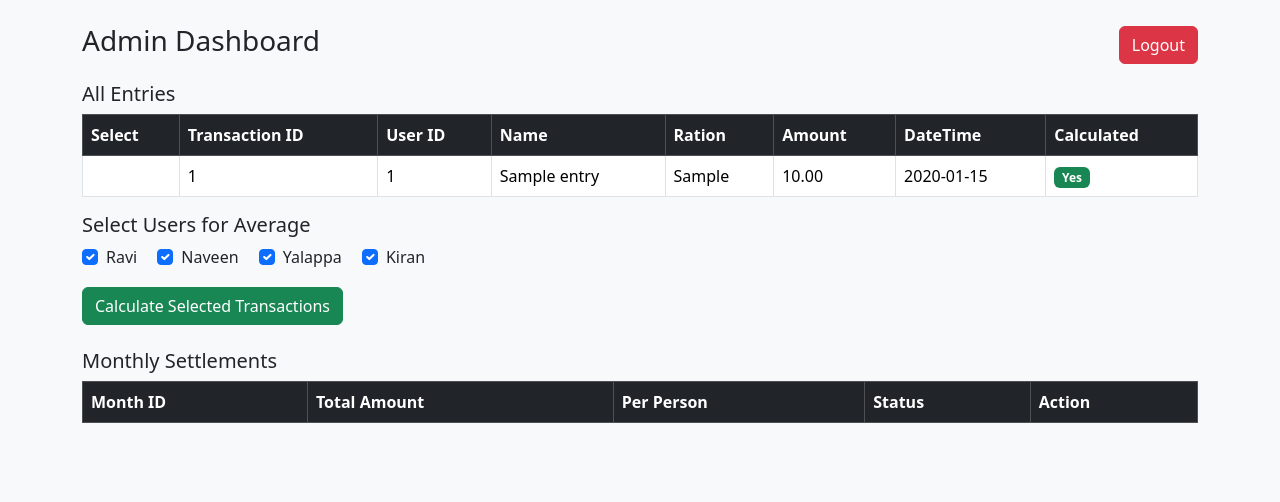
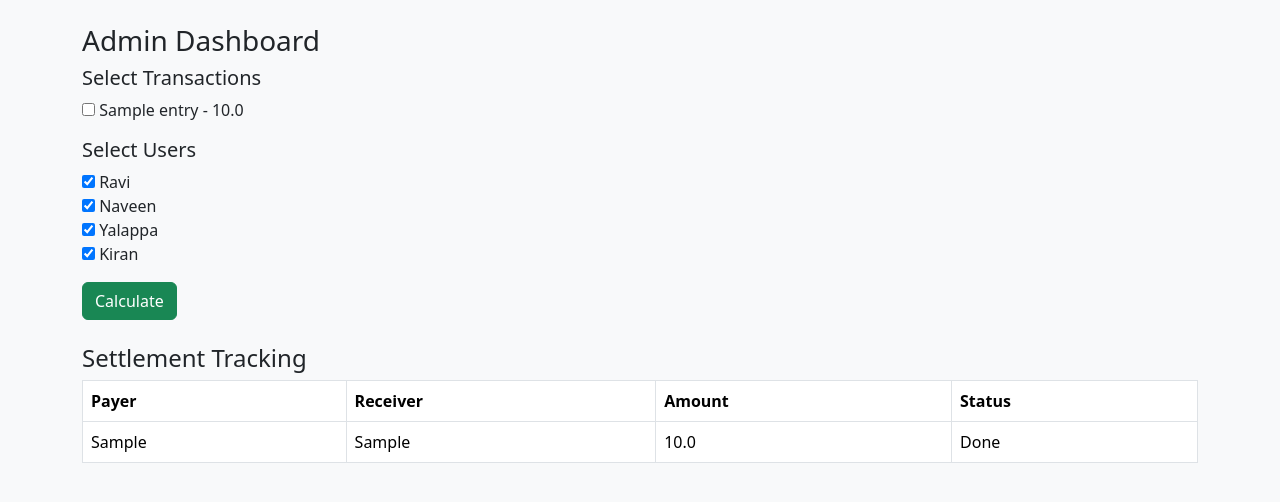
Before and after one commit to Naveentm16/ration-system, a Flask app: page /admin in a window 1280 px wide. Shown: the top 502 px of the page. Run offline with Flask 3, Linux system fonts and the light colour scheme; the visitor is signed in with stand-in values (Sample User, id 1); data comes from the database, SQL or seed files in the repository; tables that the repository leaves empty hold one stand-in row (values such as "Sample post"); lists and menus that the app fills with data are empty.

Commit message:
Update admin.html

```diff
--- a/templates/admin.html
+++ b/templates/admin.html
@@ -1,106 +1,59 @@
 <!DOCTYPE html>
-<html lang="en">
+<html>
 <head>
-    <meta charset="UTF-8">
-    <title>Admin Dashboard</title>
+<title>Admin</title>
 <link href="https://cdn.jsdelivr.net/npm/bootstrap@5.3.2/dist/css/bootstrap.min.css" rel="stylesheet">
 </head>
+
 <body class="bg-light">
 <div class="container mt-4">
-    <div class="d-flex justify-content-between align-items-center mb-3">
+
 <h3>Admin Dashboard</h3>
-        <a href="/admin_logout" class="btn btn-danger">Logout</a>
-    </div>
 
-    <h5>All Entries</h5>
-    <form method="post" action="/calculate_selected_users">
+<form method="POST" action="/calculate">
+
+<h5>Select Transactions</h5>
+{% for e in data %}
+<input type="checkbox" name="tids" value="{{e['transaction_id']}}">
+{{e['name']}} - {{e['amount']}} <br>
+{% endfor %}
+
+<h5 class="mt-3">Select Users</h5>
+{% for u in users %}
+<input type="checkbox" name="users" value="{{u['id']}}" checked>
+{{u['name']}} <br>
+{% endfor %}
+
+<button class="btn btn-success mt-3">Calculate</button>
+
+</form>
+
+<h4 class="mt-4">Settlement Tracking</h4>
+
 <table class="table table-bordered">
-            <thead class="table-dark">
+<tr><th>Payer</th><th>Receiver</th><th>Amount</th><th>Status</th></tr>
+
+{% for d in details %}
 <tr>
-                    <th>Select</th>
-                    <th>Transaction ID</th>
-                    <th>User ID</th>
-                    <th>Name</th>
-                    <th>Ration</th>
-                    <th>Amount</th>
-                    <th>DateTime</th>
-                    <th>Calculated</th>
-                </tr>
-            </thead>
-            <tbody>
-                {% for e in data %}
-                <tr>
+<td>{{d['payer']}}</td>
+<td>{{d['receiver']}}</td>
+<td>{{d['amount']}}</td>
+
 <td>
-                        {% if e['calculated']==0 %}
-                        <input type="checkbox" name="selected_tids" value="{{ e['transaction_id'] }}">
+{% if d['payer_status']==0 %}
+Pending
+{% elif d['receiver_status']==0 %}
+Paid Waiting
+{% else %}
+Done
 {% endif %}
 </td>
-                    <td>{{ e['transaction_id'] }}</td>
-                    <td>{{ e['id'] }}</td>
-                    <td>{{ e['name'] }}</td>
-                    <td>{{ e['ration'] }}</td>
-                    <td>{{ "%.2f"|format(e['amount']) }}</td>
-                    <td>{{ e['datetime'] }}</td>
-                    <td>
-                        {% if e['calculated']==1 %}
-                        <span class="badge bg-success">Yes</span>
-                        {% else %}
-                        <span class="badge bg-warning">No</span>
-                        {% endif %}
-                    </td>
+
 </tr>
 {% endfor %}
-            </tbody>
+
 </table>
 
-        <h5>Select Users for Average</h5>
-        {% for u in users %}
-        <div class="form-check form-check-inline">
-            <input class="form-check-input" type="checkbox" name="selected_users" value="{{ u['id'] }}" checked>
-            <label class="form-check-label">{{ u['name'] }}</label>
-        </div>
-        {% endfor %}
-
-        <div class="mt-3">
-            <button type="submit" class="btn btn-success">Calculate Selected Transactions</button>
-        </div>
-    </form>
-
-    <h5 class="mt-4">Monthly Settlements</h5>
-    <table class="table table-bordered">
-        <thead class="table-dark">
-            <tr>
-                <th>Month ID</th>
-                <th>Total Amount</th>
-                <th>Per Person</th>
-                <th>Status</th>
-                <th>Action</th>
-            </tr>
-        </thead>
-        <tbody>
-            {% for s in settlements %}
-            <tr>
-                <td>{{ s['month'] }}</td>
-                <td>{{ "%.2f"|format(s['total_amount']) }}</td>
-                <td>{{ "%.2f"|format(s['per_person']) }}</td>
-                <td>
-                    {% if s['is_settled']==1 %}
-                    <span class="badge bg-success">Settled</span>
-                    {% else %}
-                    <span class="badge bg-warning">Pending</span>
-                    {% endif %}
-                </td>
-                <td>
-                    {% if s['is_settled']==0 %}
-                    <a href="/settle_month/{{ s['month'] }}" class="btn btn-sm btn-primary">Mark Settled</a>
-                    {% else %}
-                    <a href="/cancel_settlement/{{ s['month'] }}" class="btn btn-sm btn-danger">Cancel Settlement</a>
-                    {% endif %}
-                </td>
-            </tr>
-            {% endfor %}
-        </tbody>
-    </table>
 </div>
 </body>
 </html>
```
Lines whose indentation alone changed are shown as unchanged.
